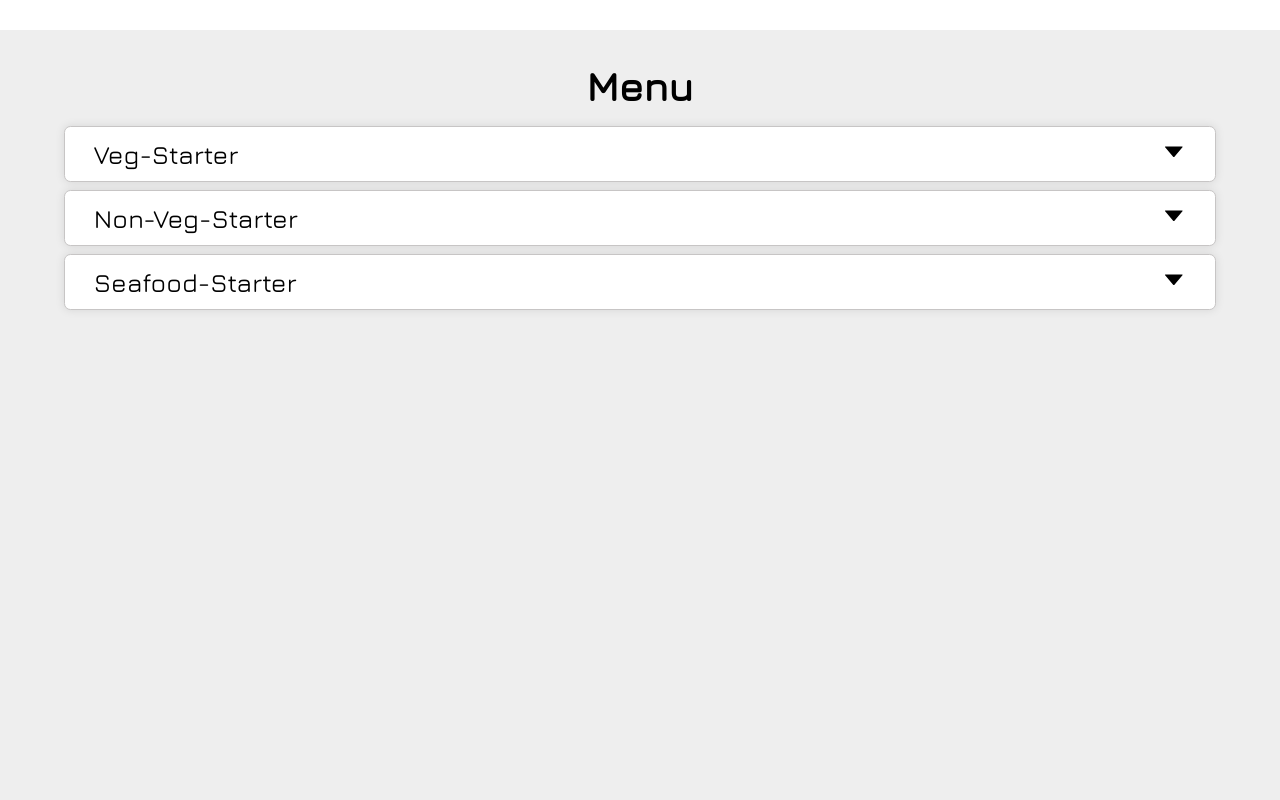
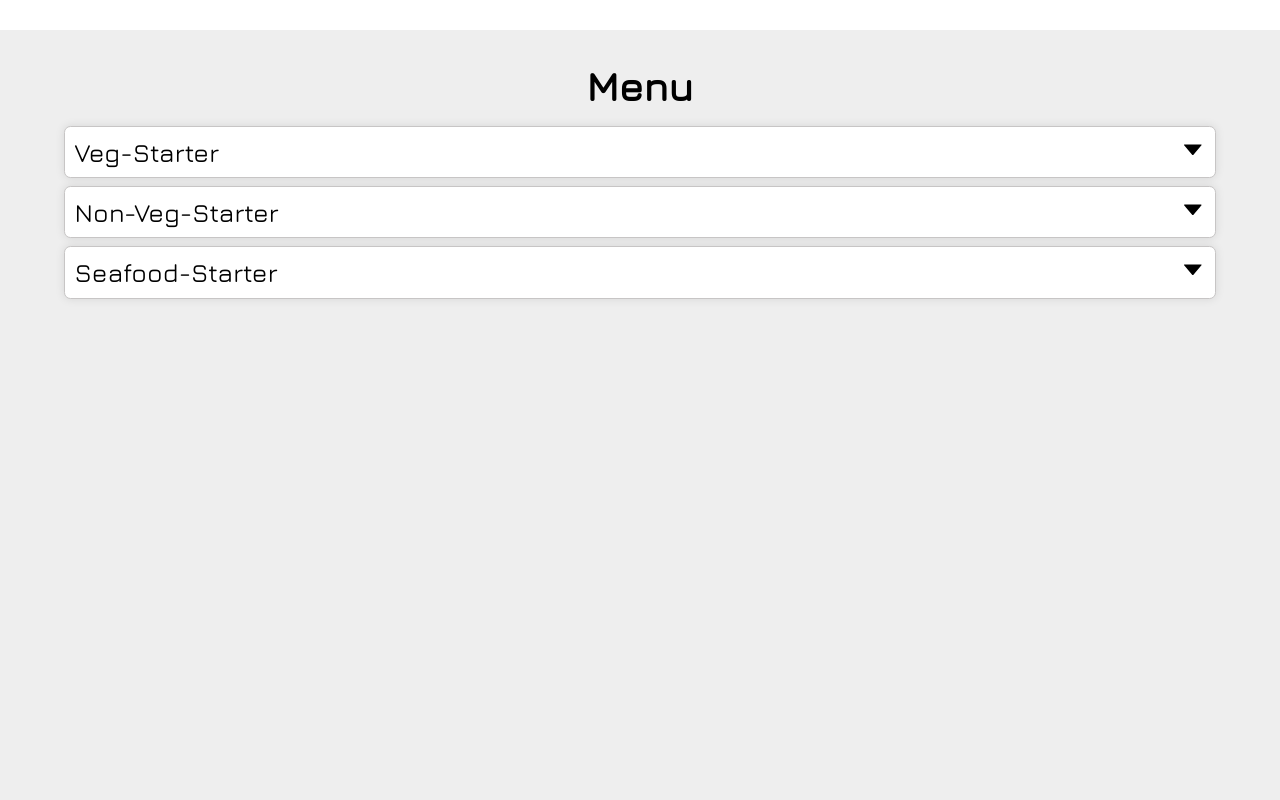
Before and after one commit to Coder-Dai/Golden-Sip, a React (Create React App) app: page / in a window 1280 px wide. Shown: the part 2080-2880 px from the top of the page. Built offline with nearby package versions, Linux system fonts and the light colour scheme.

Commit message:
Update styling for menu component

```diff
--- a/src/components/Menu/MenuList.jsx
+++ b/src/components/Menu/MenuList.jsx
@@ -1,57 +1,33 @@
-import React, {useRef, useState} from 'react'
-import {AiOutlineCaretUp} from 'react-icons/ai'
-import {AiOutlineCaretDown} from 'react-icons/ai'
-import './menu.css'
+import React, { useState } from "react";
+import { AiOutlineCaretUp } from "react-icons/ai";
+import { AiOutlineCaretDown } from "react-icons/ai";
+import "./menuList.css";
 
-const MenuList = ({label, food}) => {
-    const [isOpen, setIsOpen] = useState(false);
-    const titleRef = useRef();
+const MenuList = ({ label, food }) => {
+  const [isOpen, setIsOpen] = useState(false);
 
   return (
     <div className="menu-content">
-          <button
-          onClick={() => setIsOpen(!isOpen)}
-          className='menu-btn'>
-            {label}
-            {!isOpen ? (
-              <AiOutlineCaretDown />)
-              :
-              (<AiOutlineCaretUp />
-            )}
-          </button>
+      <button onClick={() => setIsOpen(!isOpen)} className="menu-btn">
+        {label}
+        {!isOpen ? <AiOutlineCaretDown /> : <AiOutlineCaretUp />}
+      </button>
 
-
-        {isOpen && (
-          <div className="menu-title">
+      {isOpen && (
+        <div className="menu-list-container">
+          <div className="menu-title"></div>
+          <div className="menu-list">
             {food.map((item, i) => (
-              <div key={i} className='menu-list'>
+              <div key={i} className="menu-item">
                 <p className="menu-name">{item.name}</p>
                 <p className="menu-desc">{item.desc}</p>
               </div>
             ))}
           </div>
-        )}
         </div>
-  )
-}
+      )}
+    </div>
+  );
+};
 
 export default MenuList;
-
-{/* <div className="menu-title" ref={titleRef} style={
-  isOpen ? {
-      height: titleRef.current.scrollHeight + "px",
-      marginBottom: titleRef.current.scrollHeight + "px"
-
-  }
-      :{
-      height: "0px"
-  }
-}>
-  {food.map((item, i) => (
-    <div key={i} className='menu-list'>
-      <p className="menu-name">{item.name}</p>
-      <p className="menu-desc">{item.desc}</p>
-    </div>
-  ))}
-</div>
-</div> */}
--- a/src/components/Menu/menu.css
+++ b/src/components/Menu/menu.css
@@ -8,62 +8,13 @@
 #menu h1 {
   text-align: center;
   font-size: 2.5rem;
-  /* margin-top: 20rem; */
 }
 
 .menu-container {
   width: 90%;
-  min-height: 65rem;
   display: flex;
   gap: 0.5rem;
   flex-direction: column;
-  /* border: 1px solid black; */
   margin: 0 auto;
+  padding-bottom: 1.5rem;
 }
-
-.menu-content {
-  position: relative;
-  border-radius: 0.4rem;
-  border: 1px solid rgb(199, 197, 197);
-  height: 3.5rem;
-  display: flex;
-  justify-content: space-between;
-  box-shadow: 0 0 10px rgba(0, 0, 0, 0.1);
-  background-color: #fff;
-}
-
-.menu-btn {
-  width: 95%;
-  margin: auto;
-  display: flex;
-  justify-content: space-between;
-  font-size: 1.6rem;
-  background-color: #fff;
-  /* z-index: 9; */
-}
-
-.menu-title {
-  position: absolute;
-  /* color: black; */
-  /* margin-top: 3.7rem; */
-  top: 3.7rem;
-  /* padding-top: 3.3rem; */
-  border: 1px solid rgb(199, 197, 197);
-  box-shadow: 0 0 10px rgba(0, 0, 0, 0.1);
-  background-color: #fff;
-  border-radius: 0.4rem;
-  width: 100%;
-}
-
-.menu-list {
-  padding: 0.4rem;
-}
-
-.menu-name {
-  font-size: 1.2rem;
-  margin-bottom: 0.3rem;
-}
-
-.menu-desc {
-  font-size: 0.85rem;
-}
--- /dev/null
+++ b/src/components/Menu/menuList.css
@@ -0,0 +1,53 @@
+.menu-content {
+  display: flex;
+  flex-direction: column;
+}
+
+.menu-btn {
+  width: 100%;
+  display: flex;
+  justify-content: space-between;
+  font-size: 1.6rem;
+  background-color: #fff;
+  padding: 0.6rem;
+  box-shadow: 0 0 10px rgba(0, 0, 0, 0.1);
+  background-color: #fff;
+  border-radius: 0.4rem;
+  border: 1px solid rgb(199, 197, 197);
+}
+
+.menu-title {
+  box-shadow: 0 0 10px rgba(0, 0, 0, 0.1);
+  background-color: #fff;
+  border-radius: 0.4rem;
+  width: 100%;
+}
+
+.menu-list {
+  transition: all ease 1s;
+  border: 1px solid rgb(199, 197, 197);
+  box-shadow: 0 0 10px rgba(0, 0, 0, 0.1);
+  background-color: #fff;
+  border-radius: 0.4rem;
+  width: 100%;
+  padding: 0.2rem;
+}
+
+.menu-item {
+  padding: 0.4rem;
+}
+
+.menu-name {
+  font-size: 1.2rem;
+}
+
+.menu-desc {
+  font-size: 0.85rem;
+  color: #292929;
+}
+
+.menu-list-container {
+  display: flex;
+  flex-direction: column;
+  gap: 0.5rem;
+}
```
